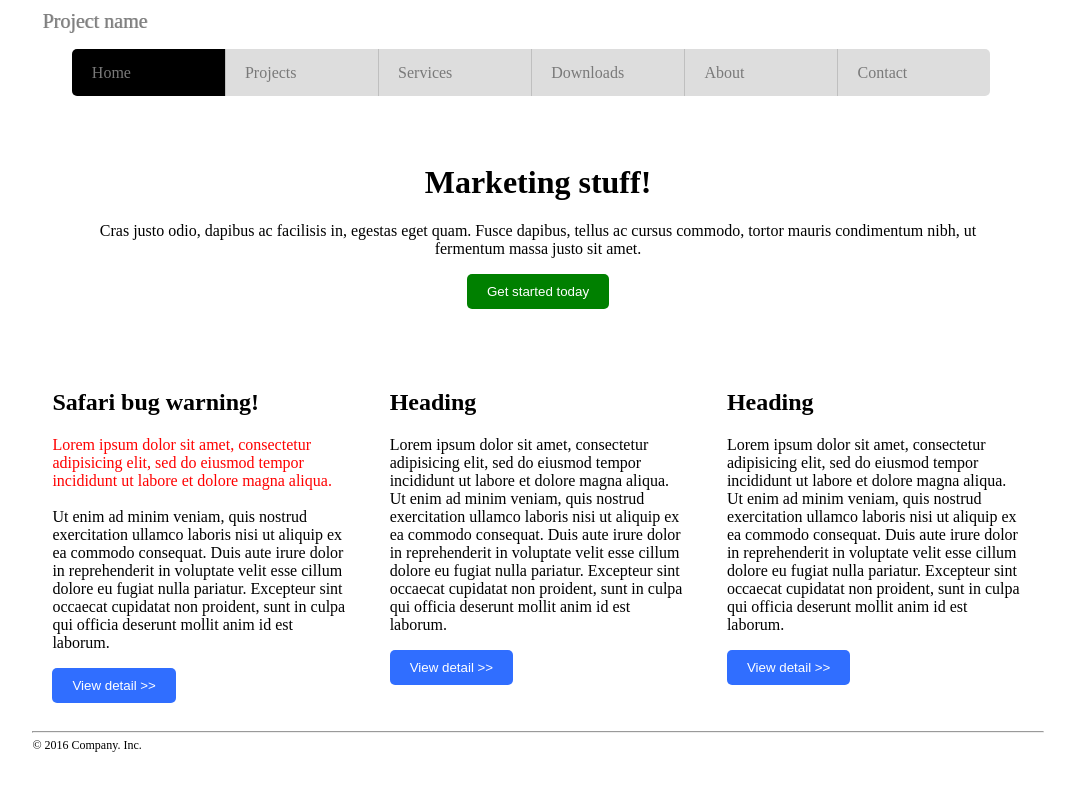
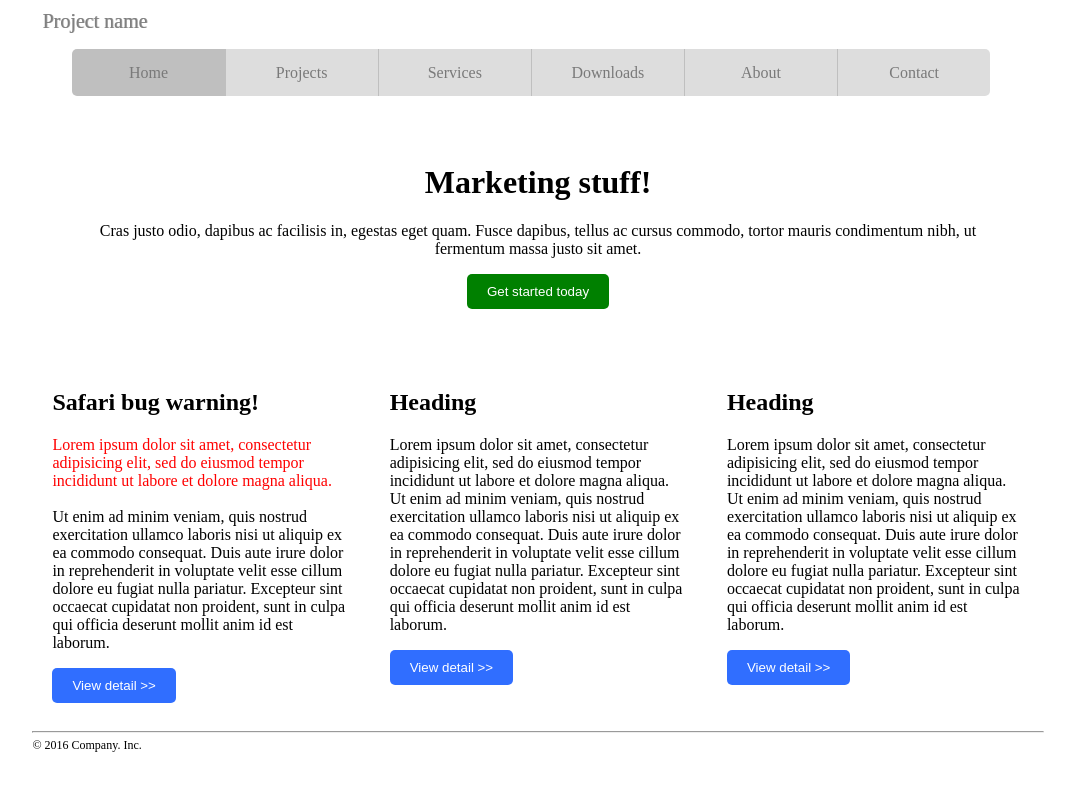
Before and after one commit to aramei/homework_2, a plain HTML site: page index.html in a window 1280 px wide. In both pictures the pointer is over the item "Home". Shown: the whole page, without its empty margins (102-1177 px from the left). Drawn offline with Linux system fonts and the light colour scheme.

Commit message:
fixed https://github.com/aramei/homework_2/issues/5

```diff
--- a/style.css
+++ b/style.css
@@ -17,6 +17,7 @@
 	border-right: 1px solid #bfbfbf;
 	width: calc(100% / 6 - 5%);
 	color: grey;
+	text-align: center;
 }
 
 .header li:first-child {
@@ -36,7 +37,7 @@
 }
 
 .header li:hover {
-	background-color: black;
+	background-color: #bfbfbf;
 }
 
 .marketing {
```
